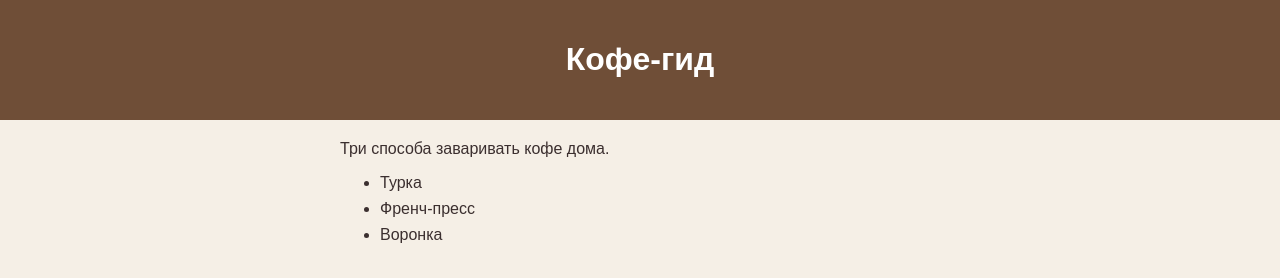
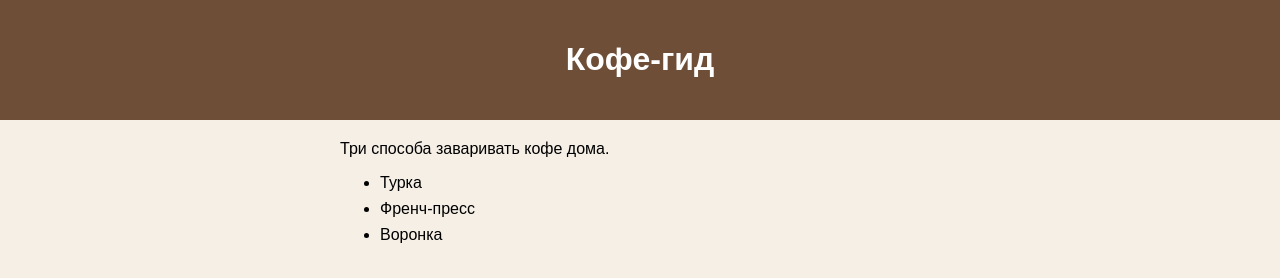
Before and after one commit to sdftqwert6-hub/52, a website: page index.html in a window 1280 px wide. Drawn offline with Linux system fonts and the light colour scheme.

Commit message:
Test: add invalid CSS property

```diff
--- a/style.css
+++ b/style.css
@@ -1,7 +1,7 @@
 body {
     font-family: Arial, sans-serif;
     background-color: #f5efe6;
-    color: #3b2f2f;
+    colo: #3b2f2f;
     margin: 0;
 }
 
```
